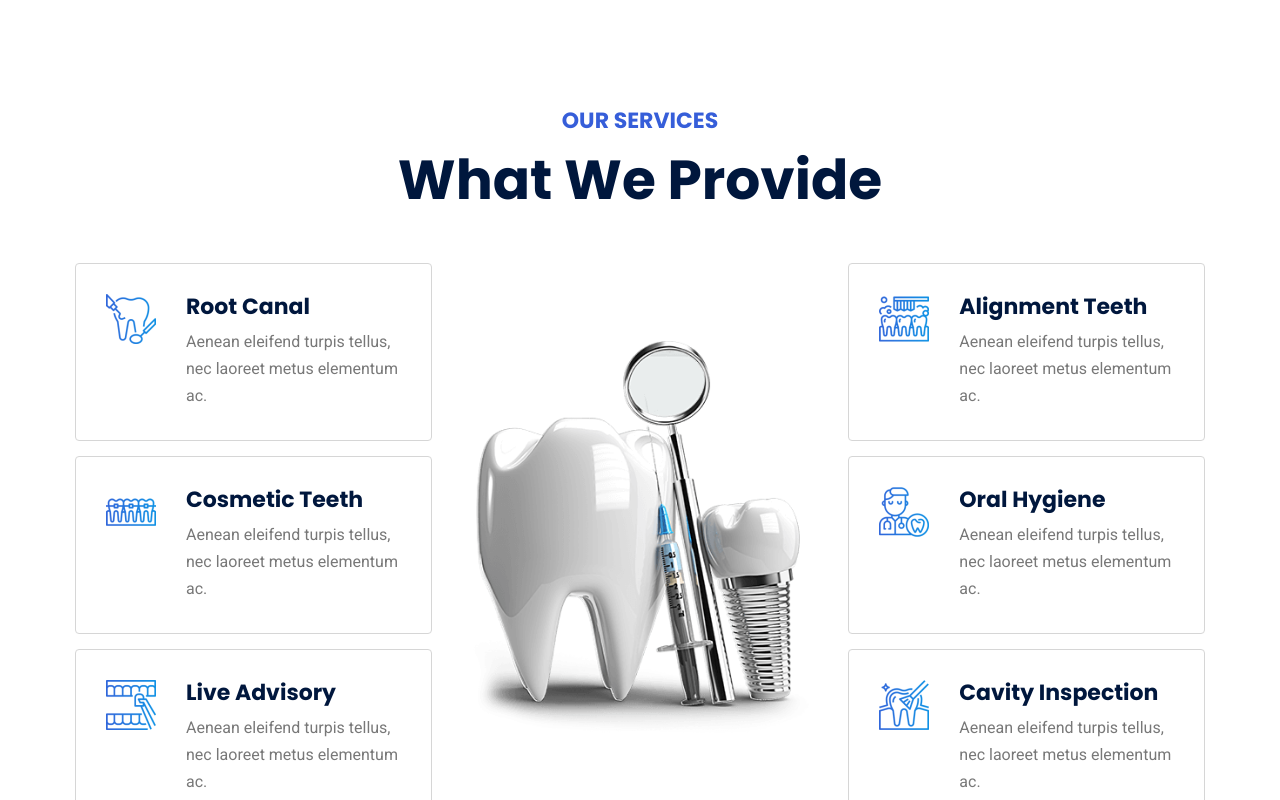
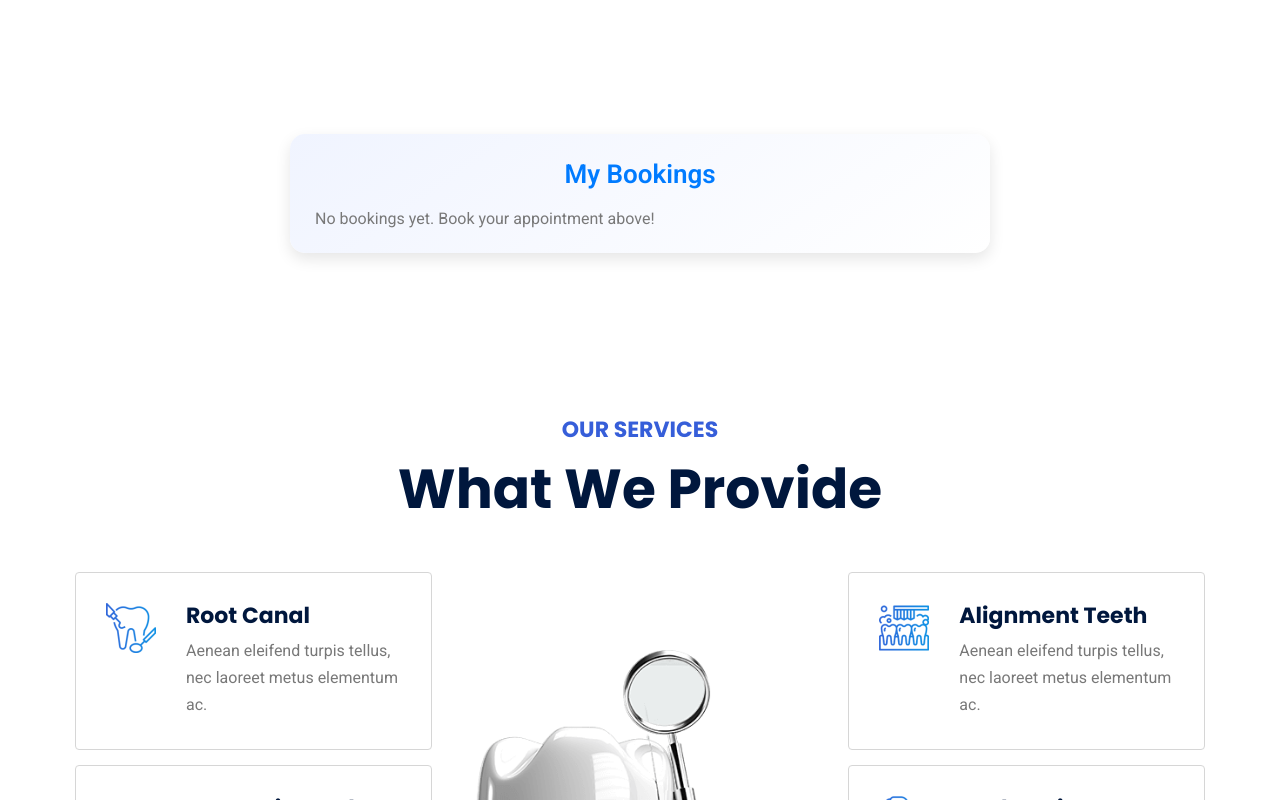
Before and after one commit to MD-NABEEL-T/dental-clinic-website, a React (Vite) app: page / in a window 1280 px wide. Shown: the part 1020-1820 px from the top of the page. Built offline with nearby package versions, Linux system fonts and the light colour scheme.

Commit message:
added a Bookingsection now next step is to show the users the appointment after filling

```diff
--- a/src/App.jsx
+++ b/src/App.jsx
@@ -1,4 +1,4 @@
-import { useEffect } from "react";
+import { useEffect, useState } from "react";
 import "./style.css";
 import Header from "./component/Header";
 import Footer from "./component/Footer";
@@ -8,9 +8,11 @@ import Aboutsection from "./component/Aboutsection";
 import Doctorsection from "./component/Doctorsection";
 import CTAsection from "./component/CTAsection";
 import Blogsection from "./component/Blogsection";
+import AppointmentForm from "./component/Appointmentform";
+import Bookingsection from "./component/Bookingsection";
+
 function App() {
   useEffect(() => {
-    // Helper function
     const addEventOnElem = function (elem, type, callback) {
       if (elem.length > 1) {
         for (let i = 0; i < elem.length; i++) {
@@ -21,7 +23,6 @@ function App() {
       }
     };
 
-    // Navbar toggle
     const navbar = document.querySelector("[data-navbar]");
     const navbarLinks = document.querySelectorAll("[data-nav-link]");
     const navbarToggler = document.querySelector("[data-nav-toggler]");
@@ -40,7 +41,6 @@ function App() {
 
     addEventOnElem(navbarLinks, "click", closeNav);
 
-    // Header active
     const header = document.querySelector("[data-header]");
     const backTopBtn = document.querySelector("[data-back-top-btn]");
 
@@ -56,26 +56,60 @@ function App() {
 
     window.addEventListener("scroll", onScroll);
 
-    // Cleanup listeners when component unmounts
     return () => {
       window.removeEventListener("scroll", onScroll);
     };
   }, []);
 
+  // State for form and bookings
+  const [showForm, setShowForm] = useState(false);
+  const [bookings, setBookings] = useState([]);
+
+  // Callback when booking succeeds
+  const handleBookingSuccess = (booking) => {
+    setBookings((prev) => [booking, ...prev]); // latest on top
+    setShowForm(false); // close form after booking
+  };
+
   return (
     <>
       <Header />
+
       <main>
         <article>
           <Herosection />
-        <Servicesection/>
+
+          {/* ✅ My Bookings Section */}
+          <Bookingsection bookings={bookings} />
+
+          <Servicesection />
           <Aboutsection />
           <Doctorsection />
           <CTAsection />
+
+          {/* Book Appointment Button */}
+          <div style={{ textAlign: "center", margin: "20px" }}>
+            <button
+              onClick={() => setShowForm(true)}
+              className="btn"
+            >
+              Book Appointment
+            </button>
+          </div>
+
+          {/* Show Appointment Form */}
+          {showForm && (
+            <AppointmentForm
+              onClose={() => setShowForm(false)}
+              onBookingSuccess={handleBookingSuccess}
+            />
+          )}
+
           <Blogsection />
         </article>
       </main>
-    <Footer/>
+
+      <Footer />
     </>
   );
 }
--- a/src/component/Appointmentform.jsx
+++ b/src/component/Appointmentform.jsx
@@ -1,7 +1,7 @@
 import React, { useState } from "react";
 import "./Appointmentform.css";
 
-export default function Appointmentform({ onClose }) {
+export default function Appointmentform({ onClose, onBookingSuccess }) {
   const [formData, setFormData] = useState({
     fullName: "",
     dob: "",
@@ -14,12 +14,11 @@ export default function Appointmentform({ onClose }) {
   });
 
   const [successMessage, setSuccessMessage] = useState("");
+  const [loading, setLoading] = useState(false);
 
-  // ✅ Your latest Google Apps Script Web App URL
   const SCRIPT_URL =
     "https://script.google.com/macros/s/AKfycbxbUtk0a705fzzhrzMloGQIkaZxIdTwM_X6II7tfWS78QPiPNM6D9ZcTJOCz473lD0i/exec";
 
-  // handle input change
   const handleChange = (e) => {
     const { name, value } = e.target;
     setFormData((prevData) => ({
@@ -28,14 +27,14 @@ export default function Appointmentform({ onClose }) {
     }));
   };
 
-  // handle submit
   const handleSubmit = async (e) => {
     e.preventDefault();
+    setLoading(true); // disable button
 
     try {
       await fetch(SCRIPT_URL, {
         method: "POST",
-        mode: "no-cors", // important for Google Scripts
+        mode: "no-cors",
         headers: {
           "Content-Type": "application/json",
         },
@@ -43,12 +42,16 @@ export default function Appointmentform({ onClose }) {
       });
 
       setSuccessMessage("✅ Appointment booked successfully!");
+      onBookingSuccess(formData); // send booking back to homepage
+
       setTimeout(() => {
-        setSuccessMessage("");
         onClose();
-      }, 2000);
+      }, 1500);
+
     } catch (error) {
       console.error("Error!", error.message);
+    } finally {
+      setLoading(false); // re-enable button
     }
   };
 
@@ -68,6 +71,8 @@ export default function Appointmentform({ onClose }) {
             onChange={handleChange}
             required
           />
+          <p>D.O.B</p>
+
           <input
             type="date"
             name="dob"
@@ -94,6 +99,7 @@ export default function Appointmentform({ onClose }) {
             <option value="Male">Male</option>
             <option value="Female">Female</option>
           </select>
+          <p>Appointment date :</p>
 
           <input
             type="date"
@@ -102,6 +108,9 @@ export default function Appointmentform({ onClose }) {
             onChange={handleChange}
             required
           />
+
+          <p>Appointment timing:</p>
+
           <input
             type="time"
             name="appointmentTime"
@@ -133,7 +142,9 @@ export default function Appointmentform({ onClose }) {
             <option value="Dr. John">Dr. John</option>
           </select>
 
-          <button type="submit">Book Appointment</button>
+          <button type="submit" disabled={loading}>
+            {loading ? "Booking..." : "Book Appointment"}
+          </button>
         </form>
 
         {successMessage && <div className="success-msg">{successMessage}</div>}
--- /dev/null
+++ b/src/component/Bookingsection.jsx
@@ -0,0 +1,23 @@
+import React from "react";
+
+export default function Bookingsection({ bookings }) {
+  return (
+    <div id="bookings-section">
+    <section className="bookings-section" >
+      <h2>My Bookings</h2>
+      {bookings.length === 0 ? (
+        <p>No bookings yet. Book your appointment above!</p>
+      ) : (
+        bookings.map((b, i) => (
+          <div key={i} className="booking-card">
+            <p><strong>{b.fullName}</strong></p>
+            <p>{b.appointmentDate} at {b.appointmentTime}</p>
+            <p>Service: {b.service}</p>
+            <p>Doctor: {b.doctor}</p>
+          </div>
+        ))
+      )}
+    </section>
+    </div>
+  );
+}
--- a/src/component/Header.jsx
+++ b/src/component/Header.jsx
@@ -63,6 +63,11 @@ export default function Header() {
                   </a>
                 </li>
                 <li>
+                  <a href="#bookings-section" className="navbar-link" data-nav-link>
+                    My Bookings
+                    </a>
+                </li>
+                <li>
                   <a href="#service" className="navbar-link" data-nav-link>
                     Services
                   </a>
--- a/src/style.css
+++ b/src/style.css
@@ -1178,3 +1178,54 @@ body {
   .cta-banner { margin-block-start: -120px; }
 
 }
+
+
+/*
+
+  BOOKINGS SECTIO
+
+*/
+
+#bookings-section {
+  width: 100%;
+  scroll-margin-top: 120px; /* adjust to your header’s height */
+}
+
+.bookings-section {
+  margin: 150px auto 40px auto; /* extra top margin for sticky navbar */
+  padding: 25px;
+  max-width: 700px;
+  background: linear-gradient(145deg, #f0f4ff, #ffffff);
+  border-radius: 15px;
+  box-shadow: 0 6px 15px rgba(0,0,0,0.1);
+
+}
+
+.bookings-section h2 {
+  text-align: center;
+  margin-bottom: 20px;
+  font-size: 26px;
+  color: #007BFF;
+  font-weight: 600;
+}
+
+.booking-card {
+  background: #fff;
+  padding: 20px 40px;
+  border-radius: 12px;
+  margin-bottom: 15px;
+  border-left: 6px solid #007BFF;
+  box-shadow: 0 4px 12px rgba(0,0,0,0.05);
+  transition: transform 0.2s ease, box-shadow 0.2s ease;
+}
+
+.booking-card:hover {
+  transform: translateY(-4px);
+  box-shadow: 0 6px 20px rgba(0,0,0,0.1);
+}
+
+.booking-card p {
+  margin: 5px 0;
+  color: #333;
+  font-size: 15px;
+}
```
Also changed, not shown: src/App.css (deleted). Lines whose indentation alone changed are shown as unchanged.
